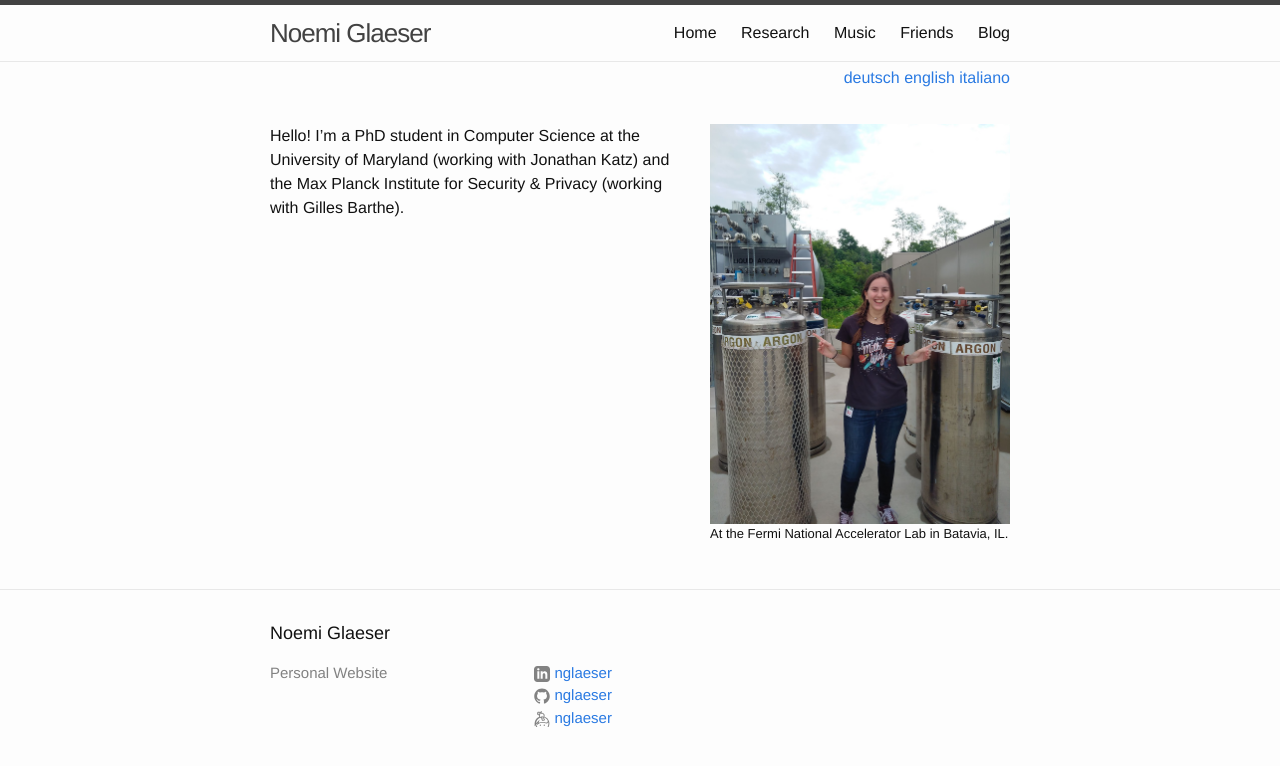
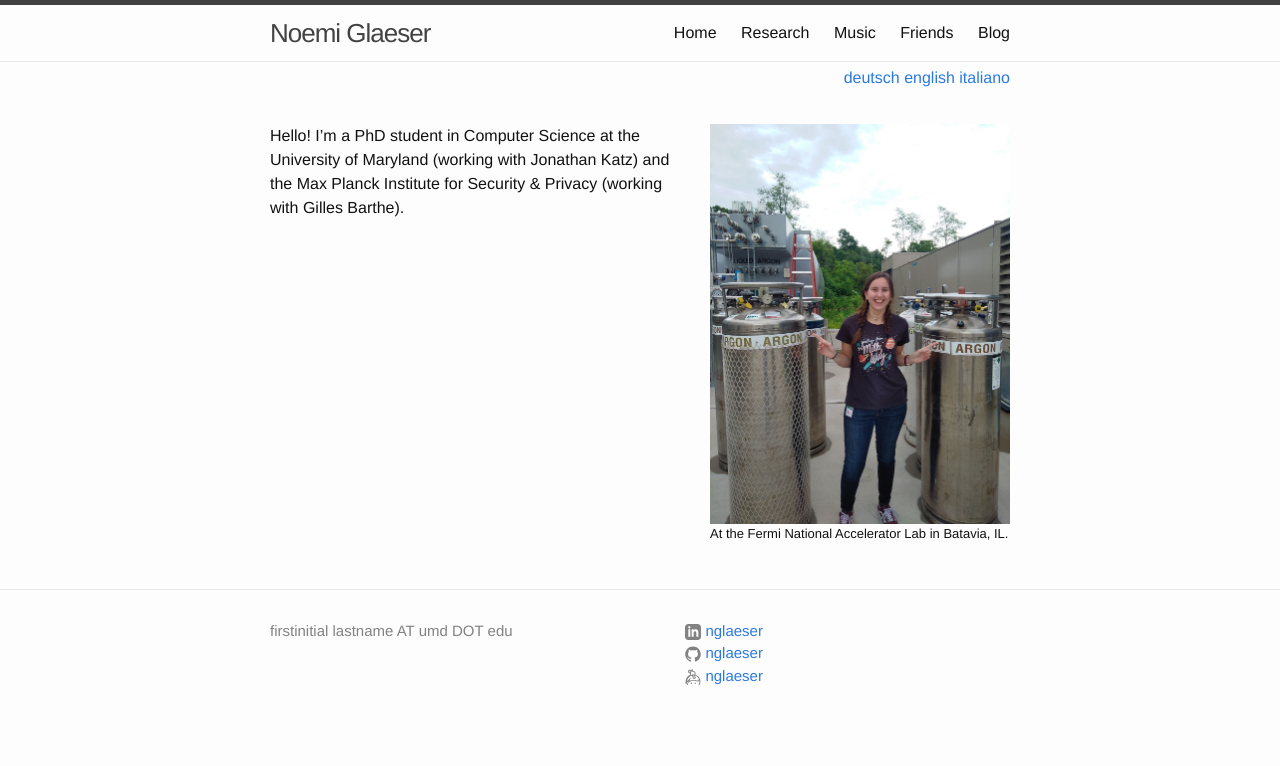
Before and after one commit to nglaeser/minima-site, a Jekyll site: the page built from index.md, in a window 1280 px wide. Shown: the top 766 px of the page. Built offline with Jekyll 4.4.1, drawn with Linux system fonts in a browser that asks for light colours.

Commit message:
update footer (include email)

```diff
--- a/_config.yml
+++ b/_config.yml
@@ -10,7 +10,7 @@ title:
   en: Noemi Glaeser
   de: Noemi Gläser
   it: Noemi Glaeser
-email:
+email: firstinitial lastname AT umd DOT edu
 description:
   en: Personal Website
   de:
--- a/_includes/footer.html
+++ b/_includes/footer.html
@@ -2,17 +2,21 @@
 
   <div class="wrapper">
 
-    <h2 class="footer-heading">{{ site.title[page.lang] }}</h2>
+    <!--h2 class="footer-heading">{{ site.title[page.lang] }}</h2-->
     <div class="footer-col-wrapper">
       <div class="footer-col footer-col-1">
-        <p>{{ site.description[page.lang] }}</p>
-        <!--ul class="contact-list">
-          <li>{{ site.title[page.lang] }}</li>
-          <li><a href="mailto:{{ site.email }}">{{ site.email }}</a></li>
-        </ul-->
+        <!--p>{{ site.description[page.lang] }}</p-->
+        <ul class="contact-list">
+          <!--li>{{ site.title[page.lang] }}</li-->
+          <li>{{ site.email }}</li>
+        </ul>
       </div>
 
       <div class="footer-col footer-col-2">
+        <!--p>{{ site.description[page.lang] }}</p-->
+      </div>
+
+      <div class="footer-col footer-col-3">
         <ul class="social-media-list">
 
           {% if site.linkedin_username %}
@@ -41,9 +45,6 @@
         </ul>
       </div>
 
-      <div class="footer-col footer-col-3">
-        <!--p>{{ site.description[page.lang] }}</p-->
-      </div>
     </div>
 
   </div>
```
